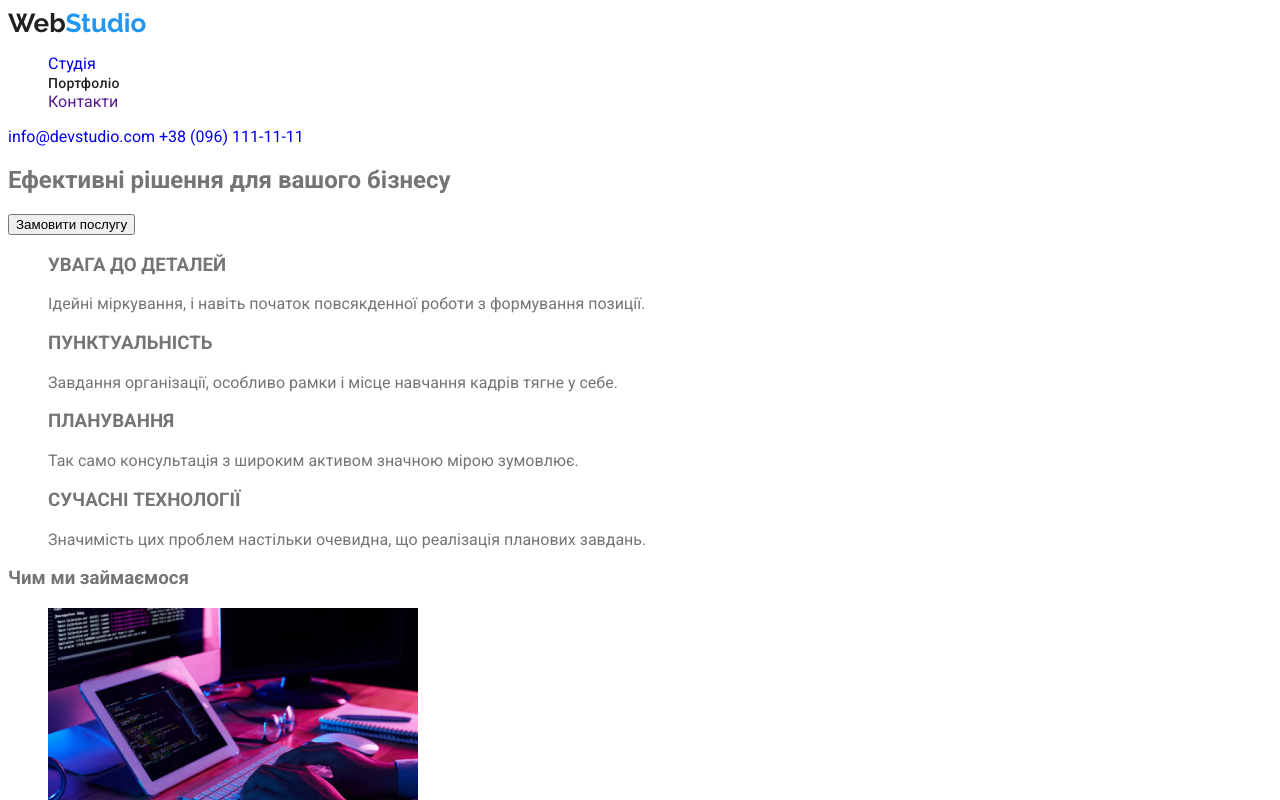
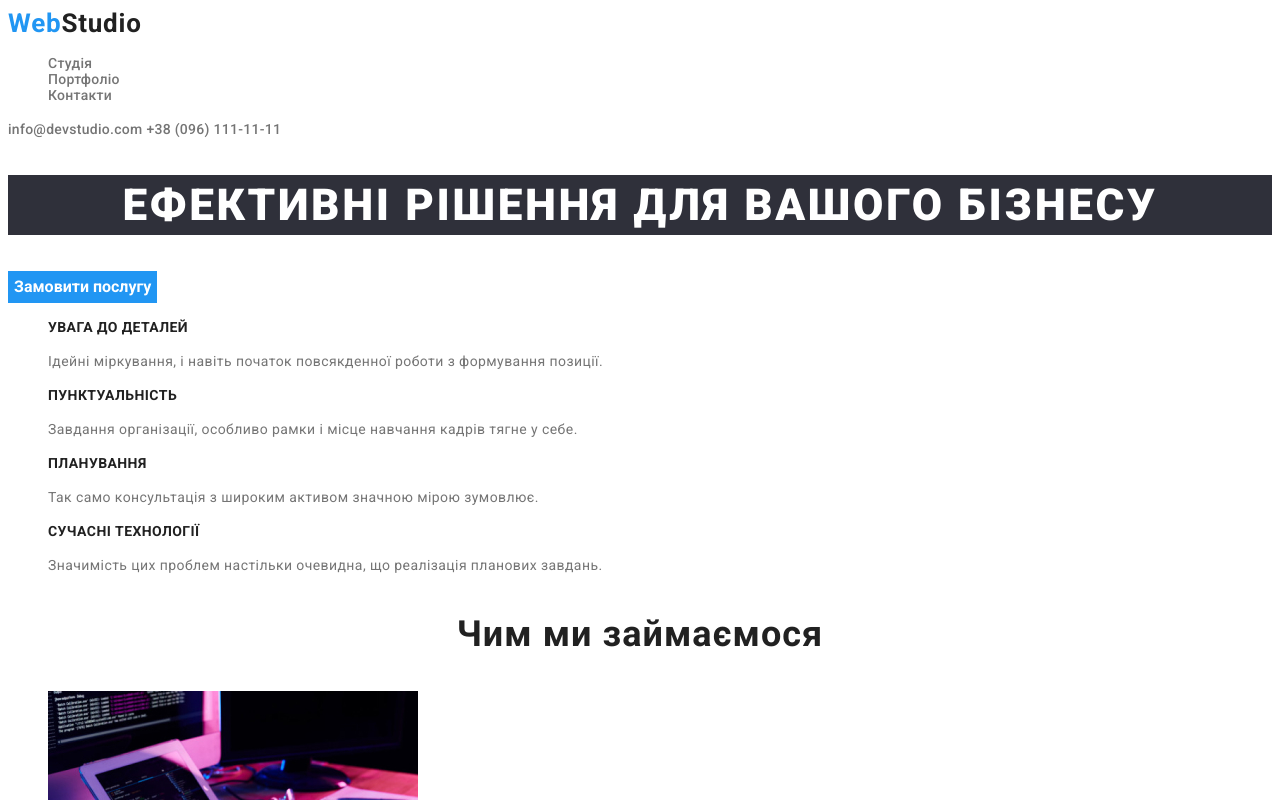
Before and after one commit to UA-DmitriyS/goit-markup-hw-02, a plain HTML site: page index.html in a window 1280 px wide. Shown: the top 800 px of the page. Drawn offline with Linux system fonts and the light colour scheme.

Commit message:
дз1 стр+хед-фут 2 стр

```diff
--- a/css/styles.css
+++ b/css/styles.css
@@ -9,39 +9,183 @@ body {
   color: var(--text-color);
   text-decoration: none;
 }
+/* =====LOGO COLOR===== */
+.logo-nav {
+  font-weight: 700;
+  font-size: 26px;
+  line-height: 31px;
+  letter-spacing: 0.03em;
+  color: var(--title-text-color);
+  text-decoration: none;
+}
+.logo {
+  color: var(--logo-text-color);
+}
+/* ==========header======== */
 .list {
-  list-style-type: none;
+  list-style: none;
 }
 .link {
   text-decoration: none;
 }
-/* -------Header--------- */
-.logo-nav {
-  font-family: "Raleway";
+
+.nav-item {
+  font-weight: 500;
+  font-size: 14px;
+  line-height: 16px;
+  letter-spacing: 0.02em;
+  color: #212121;
+}
+.nav-link {
+  font-weight: 500;
+  font-size: 14px;
+  line-height: 16px;
+  letter-spacing: 0.02em;
+  color: #757575;
+}
+.nav-link:hover,
+.nav-link:focus {
+  color: var(--logo-text-color);
+}
+.heder-tel {
+  font-weight: 500;
+  font-size: 14px;
+  line-height: calc (16/14);
+  letter-spacing: 0.02em;
+
+  color: #757575;
+}
+.heder-tel:hover,
+.heder-tel:focus {
+  color: var(--logo-text-color);
+}
+.heder-mail {
+  font-weight: 500;
+  font-size: 14px;
+  line-height: calc (16/14);
+  letter-spacing: 0.02em;
+
+  color: #757575;
+}
+.heder-mail:hover,
+.heder-mail:focus {
+  color: var(--logo-text-color);
+}
+/* =============hero========= */
+.hero {
+}
+.hero-title {
+  font-family: "Roboto";
   font-style: normal;
+  font-weight: 900;
+  font-size: 44px;
+  line-height: 60px;
+  text-align: center;
+  letter-spacing: 0.06em;
+  text-transform: uppercase;
+  background-color: #2f303a;
+  color: #ffffff;
+}
+.btn-hero {
+  font-family: inherit;
+  font-weight: 700;
+  font-size: 16px;
+  line-height: 30px;
+  cursor: pointer;
+  background-color: var(--logo-text-color);
+  border: none;
+  color: #ffffff;
+}
+/* ================adv============ */
+
+.adv-title {
+  font-weight: 700;
+  font-size: 14px;
+  line-height: 16px;
+  letter-spacing: 0.03em;
+  text-transform: uppercase;
+
+  color: var(--title-text-color);
+}
+.adv-text {
+  font-weight: 400;
+  font-size: 14px;
+  line-height: 24px;
+  letter-spacing: 0.03em;
+  color: var(--text-color);
+}
+/* ================about============== */
+.about-title {
+  font-weight: 700;
+  font-size: 36px;
+  line-height: calc(42 / 36);
+  text-align: center;
+  letter-spacing: 0.03em;
+  color: var(--title-text-color);
+}
+/* ==============team================= */
+.team-title {
+  font-weight: 700;
+  font-size: 36px;
+  line-height: calc(42 / 36);
+  text-align: center;
+  letter-spacing: 0.03em;
+  color: var(--title-text-color);
+}
+
+.team-text {
+  font-weight: 400;
+  font-size: 16px;
+  line-height: calc(19 / 16);
+  text-align: center;
+  letter-spacing: 0.03em;
+
+  color: var(--text-color);
+}
+/* ===============footer=============== */
+.ftr {
+  background-color: #2f303a;
+}
+.logo-ftr {
   font-weight: 700;
   font-size: 26px;
-  line-height: 31px
+  line-height: calc(31 / 26);
   letter-spacing: 0.03em;
-  color: #2196f3;
+  color: var(--logo-text-color);
 }
-.logo {
-  color: var(--title-text-color);
+.logo-ftr-part {
+  color: #ffffff;
 }
-.text-nav {font-family: 'Roboto';
-font-style: normal;
-font-weight: 500;
-font-size: 14px;
-line-height: 16px;
-letter-spacing: 0.02em;
+.map {
+  font-weight: 400;
+  font-style: normal;
+  font-size: 14px;
+  line-height: calc(24 / 14);
+  letter-spacing: 0.03em;
 
-color: #212121;}
-/* ----------HERO-------------- */
+  color: #ffffff;
+}
+.f-tel {
+  font-weight: 400;
+  font-size: 14px;
+  line-height: 24px;
+  letter-spacing: 0.03em;
 
-/* ------------ADV----------- */
+  color: rgba(255, 255, 255, 0.6);
+}
+.f-mail {
+  font-weight: 400;
+  font-size: 14px;
+  line-height: calc(24 / 14);
+  letter-spacing: 0.03em;
 
-/*-------about----------------*/
-
-/* ----------TEAm------------ */
-
-/* ----------footer--------- */
+  color: rgba(255, 255, 255, 0.6);
+}
+.f-tel:hover,
+.f-tel:focus {
+  color: var(--logo-text-color);
+}
+.f-mail:hover,
+.f-mail:focus {
+  color: var(--logo-text-color);
+}
--- a/index.html
+++ b/index.html
@@ -15,61 +15,67 @@
   </head>
 
   <body>
-    <header>
+    <header class="heder">
       <nav>
-        <a href="./index.html" class="link logo-nav"
+        <a href="./index.html" class="logo-nav"
           ><span class="logo">Web</span>Studio</a
         >
-        <ul class="list">
-          <li><a class="link" href="./index.html">Студія</a></li>
-          <li>
-            <a class="link text-nav" href="./portfolio.html">Портфоліо</a>
+        <ul class="nav-list list">
+          <li class="nav-item link">
+            <a href="./index.html" class="nav-link link">Студія</a>
           </li>
-          <li><a class="link" href="">Контакти</a></li>
+          <li class="nav-item link">
+            <a href="./portfolio.html" class="nav-link link">Портфоліо</a>
+          </li>
+          <li class="nav-item link">
+            <a href="" class="nav-link link">Контакти</a>
+          </li>
         </ul>
       </nav>
-      <a href="mailto:info@devstudio.com" class="link">info@devstudio.com</a>
-      <a href="tel:+380961111111" class="link">+38 (096) 111-11-11</a>
+      <a href="mailto:info@devstudio.com" class="heder-mail link"
+        >info@devstudio.com</a
+      >
+      <a href="tel:+380961111111" class="heder-tel link">+38 (096) 111-11-11</a>
     </header>
     <main>
-      <section>
-        <h1>Ефективні рішення для вашого бізнесу</h1>
-        <button type="button">Замовити послугу</button>
+      <section class="hero">
+        <h1 class="hero-title">Ефективні рішення для вашого бізнесу</h1>
+        <button class="btn-hero" type="button">Замовити послугу</button>
       </section>
-      <section>
-        <ul class="list">
+      <section class="adv">
+        <ul class="adv-list list">
           <li>
-            <h3>УВАГА ДО ДЕТАЛЕЙ</h3>
-            <p>
+            <h3 class="adv-title">УВАГА ДО ДЕТАЛЕЙ</h3>
+            <p class="adv-text">
               Ідейні міркування, і навіть початок повсякденної роботи з
               формування позиції.
             </p>
           </li>
           <li>
-            <h3>ПУНКТУАЛЬНІСТЬ</h3>
-            <p>
+            <h3 class="adv-title">ПУНКТУАЛЬНІСТЬ</h3>
+            <p class="adv-text">
               Завдання організації, особливо рамки і місце навчання кадрів тягне
               у себе.
             </p>
           </li>
           <li>
-            <h3>ПЛАНУВАННЯ</h3>
-            <p>
+            <h3 class="adv-title">ПЛАНУВАННЯ</h3>
+            <p class="adv-text">
               Так само консультація з широким активом значною мірою зумовлює.
             </p>
           </li>
           <li>
-            <h3>СУЧАСНІ ТЕХНОЛОГІЇ</h3>
-            <p>
+            <h3 class="adv-title">СУЧАСНІ ТЕХНОЛОГІЇ</h3>
+            <p class="adv-text">
               Значимість цих проблем настільки очевидна, що реалізація планових
               завдань.
             </p>
           </li>
         </ul>
       </section>
-      <section>
-        <h3>Чим ми займаємося</h3>
-        <ul class="list">
+      <section class="about">
+        <h3 class="about-title">Чим ми займаємося</h3>
+        <ul class="about-list list">
           <li>
             <img
               src="./images/img_o.jpg"
@@ -96,9 +102,9 @@
           </li>
         </ul>
       </section>
-      <section>
-        <h2>Наша команда</h2>
-        <ul class="list">
+      <section class="team">
+        <h2 class="team-title">Наша команда</h2>
+        <ul class="team-list list">
           <li>
             <img
               src="./images/peoples/img.jpg"
@@ -106,8 +112,8 @@
               width="270"
               height="260"
             />
-            <h3>Ігор Дем'яненко</h3>
-            <p>Product Designer</p>
+            <h3 class="team-title">Ігор Дем'яненко</h3>
+            <p class="team-text">Product Designer</p>
           </li>
           <li>
             <img
@@ -116,8 +122,8 @@
               width="270"
               height="260"
             />
-            <h3>Ольга Рєпіна</h3>
-            <p>Frontend Developer</p>
+            <h3 class="team-title">Ольга Рєпіна</h3>
+            <p class="team-text">Frontend Developer</p>
           </li>
           <li>
             <img
@@ -126,8 +132,8 @@
               width="270"
               height="260"
             />
-            <h3>Микола Тарасов</h3>
-            <p>Marketing</p>
+            <h3 class="team-title">Микола Тарасов</h3>
+            <p class="team-text">Marketing</p>
           </li>
           <li>
             <img
@@ -136,16 +142,19 @@
               width="270"
               height="260"
             />
-            <h3>Михайло Єрмаков</h3>
-            <p>UI Designer</p>
+            <h3 class="team-title">Михайло Єрмаков</h3>
+            <p class="team-text">UI Designer</p>
           </li>
         </ul>
       </section>
     </main>
-    <footer>
-      <a href="/index.html"> WebStudio</a>
+    <footer class="ftr">
+      <a href="/index.html" class="logo-ftr link">
+        Web<span class="logo-ftr-part">Studio</span></a
+      >
       <address>
         <a
+          class="map link"
           href="https://goo.gl/maps/teRLMmedMcy5NZLo9"
           target="_blank"
           rel="noreferrer noopener"
@@ -153,8 +162,14 @@
         >
       </address>
       <ul class="list">
-        <li><a href="mailto:info@devstudio.com">info@devstudio.com</a></li>
-        <li><a href="tel:+380961111111">+38 (096) 111-11-11</a></li>
+        <li>
+          <a href="mailto:info@devstudio.com" class="f-mail link"
+            >info@devstudio.com</a
+          >
+        </li>
+        <li>
+          <a href="tel:+380961111111" class="f-tel link">+38 (096) 111-11-11</a>
+        </li>
       </ul>
     </footer>
   </body>
```
Also changed, not shown: portfolio.html (+39 -14 lines).
